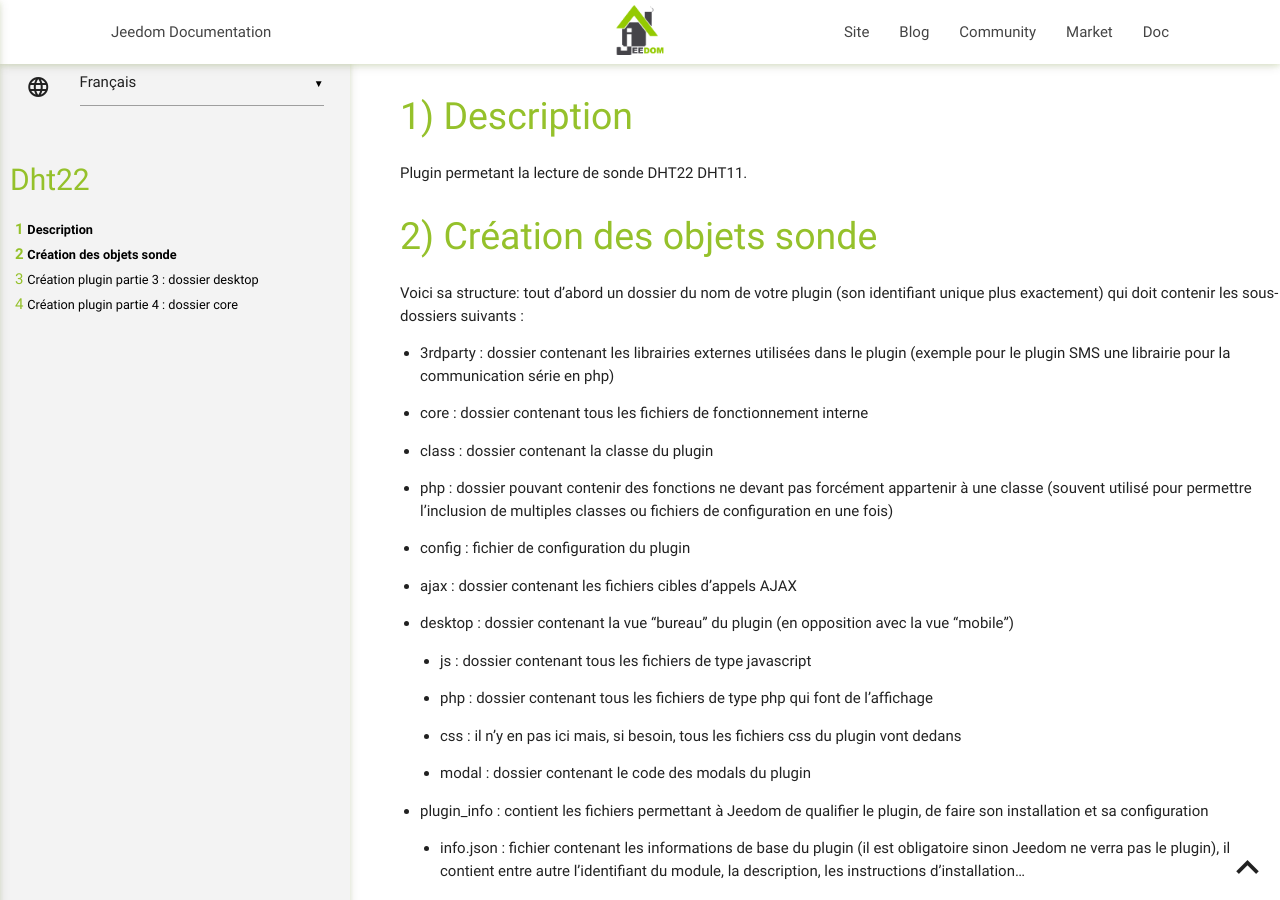
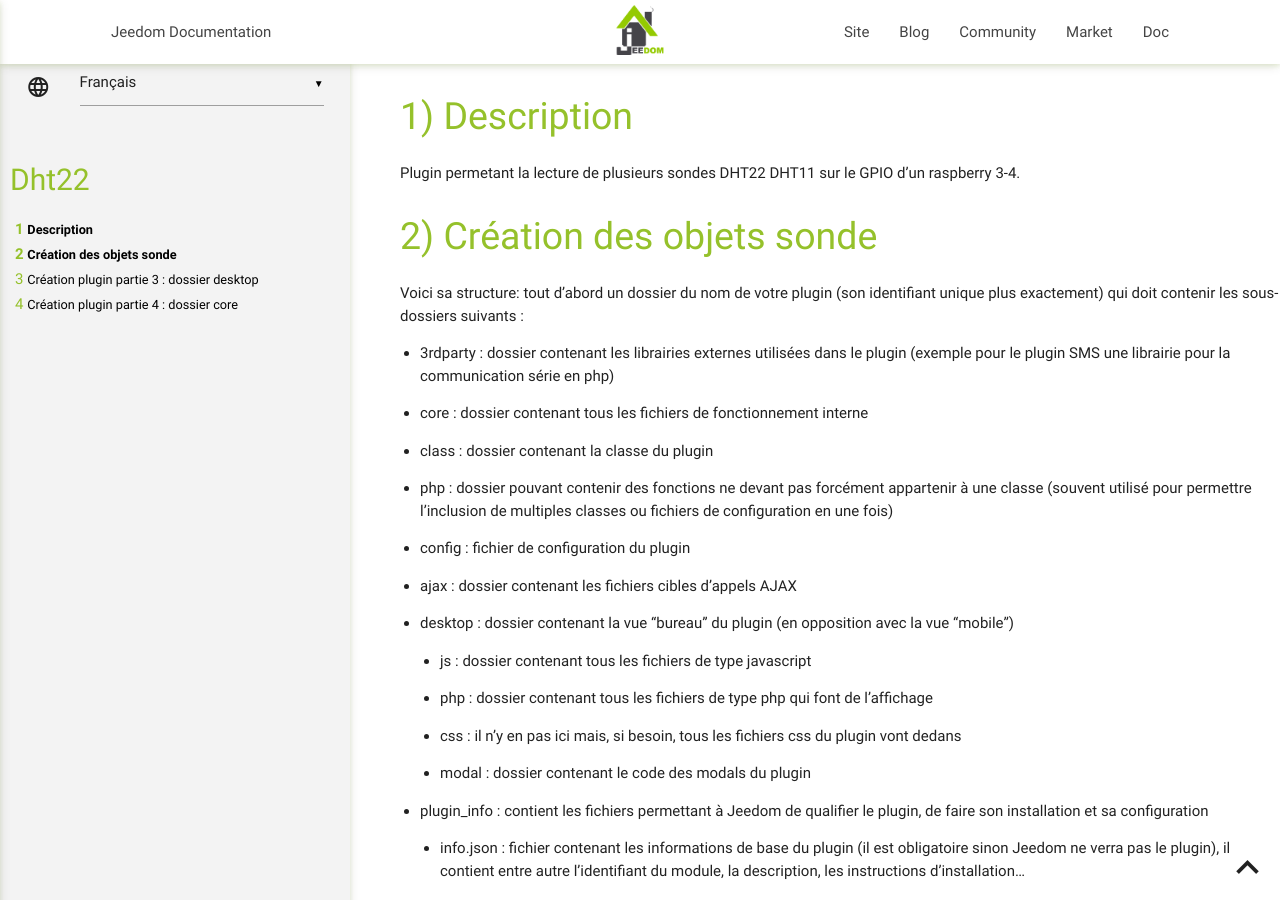
Before and after one commit to linura/dht22, a Jekyll site: the page built from docs/fr_FR/index.md, in a window 1280 px wide and 900 px high. Built offline with Jekyll 4.4.1, drawn with Linux system fonts in a browser that asks for light colours; our own code applies the rules of GitHub Pages for plain Markdown files.

Commit message:
Update index.md

```diff
--- a/docs/fr_FR/index.md
+++ b/docs/fr_FR/index.md
@@ -6,7 +6,7 @@
 Description
 ===
 
-Plugin permetant la lecture de sonde DHT22 DHT11.
+Plugin permetant la lecture de plusieurs sondes DHT22 DHT11 sur le GPIO d'un raspberry 3-4.
 
 Création des objets sonde
 ===
```
